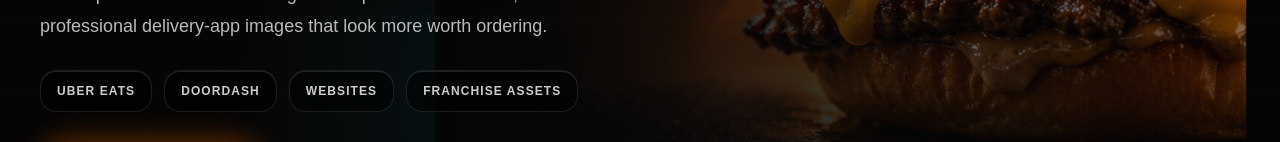
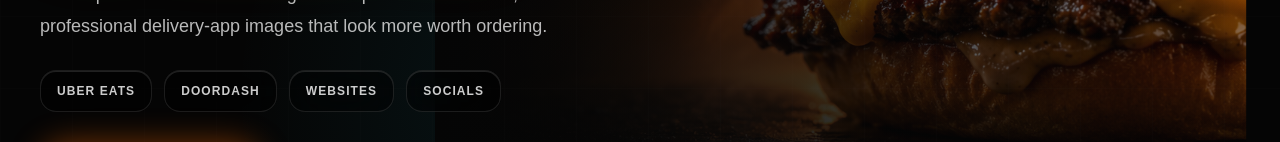
Before and after one commit to paulrodgerson40-blip/dpo-frontend, a Next.js app: page / in a window 1280 px wide. Shown: the part 705-847 px from the top of the page. Built offline with nearby package versions, Linux system fonts and the light colour scheme.

Commit message:
Update page.tsx

```diff
--- a/app/page.tsx
+++ b/app/page.tsx
@@ -390,7 +390,7 @@ export default function Page() {
               <Pill>Uber Eats</Pill>
               <Pill>DoorDash</Pill>
               <Pill>Websites</Pill>
-              <Pill>Franchise assets</Pill>
+              <Pill>Socials</Pill>
             </div>
 
             <div className="mt-8 flex flex-col gap-3 sm:flex-row">
```
